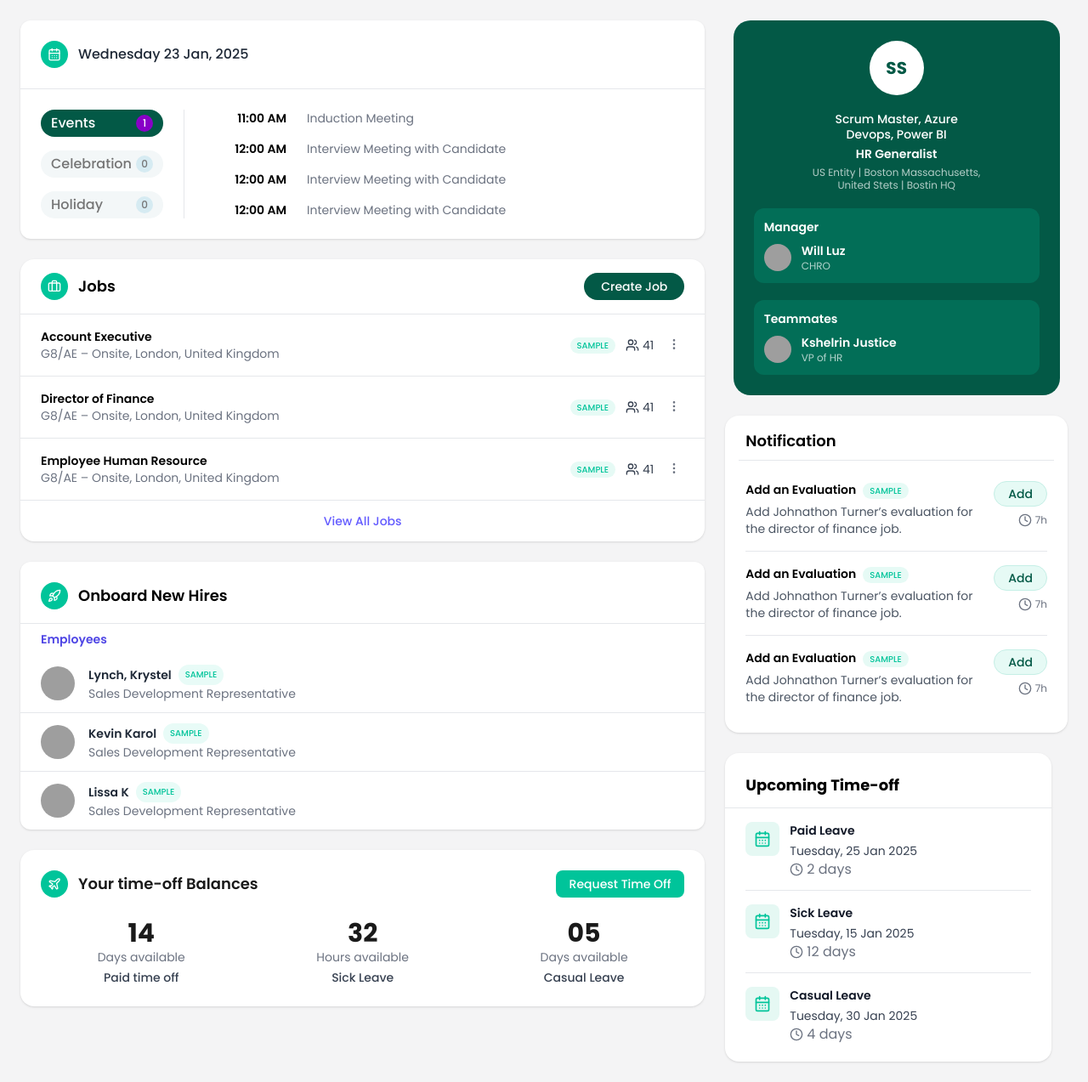
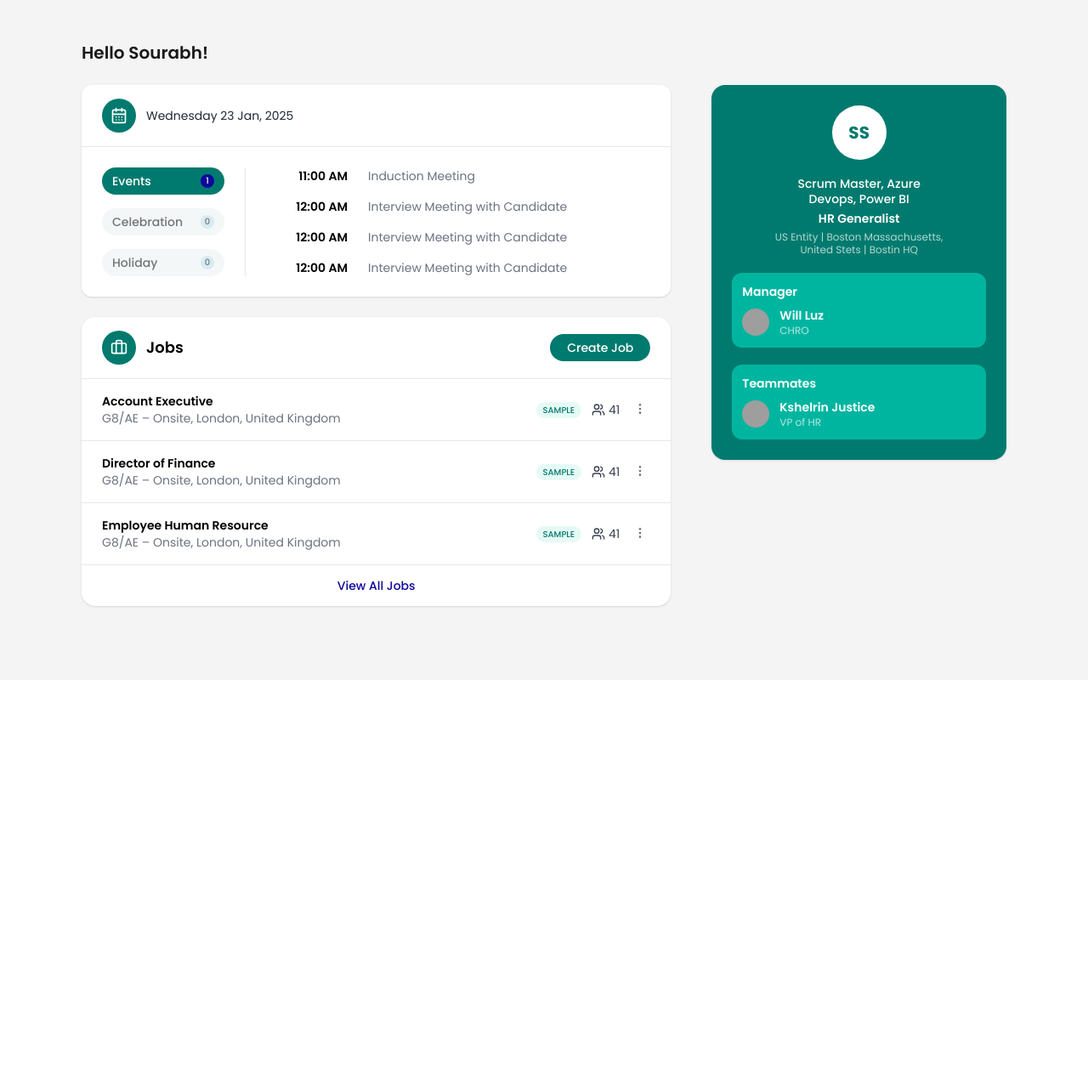
Before and after one commit to dfi-dev/ShareNCare, a React (Vite) app in the folder frontend/: page / in a window 1280 px wide. Shown: the whole page at 85% size. After the commit the page ends 800 px from the top, so only its background shows below. Built offline with nearby package versions, Linux system fonts and the light colour scheme; grey boxes are pictures that could not be loaded; a web font is replaced by a local one.

Commit message:
commiting on 30 jun

```diff
--- a/frontend/src/Dashboard/Components/Dashboard/CalendarCard.jsx
+++ b/frontend/src/Dashboard/Components/Dashboard/CalendarCard.jsx
@@ -18,11 +18,11 @@ const CalendarCard = () => {
 
   return (
     <div className="bg-white rounded-xl shadow">
-      <div className="flex items-center gap-3 p-6 border-b">
-        <IconWrapper>
-          <CalendarDays className="w-4 h-4" />
-        </IconWrapper>
-        <p className="font-medium text-gray-800">Wednesday 23 Jan, 2025</p>
+      <div className="flex items-center gap-3 px-6 py-4 border-b">
+        <div className="w-10 h-10 bg-[#007a6e] rounded-full flex items-center justify-center text-white">
+          <CalendarDays className="w-5 h-5" />
+        </div>
+        <p className="text-sm text-gray-800">Wednesday 23 Jan, 2025</p>
       </div>
       <div className="flex p-6 gap-6">
         {/* Tabs */}
@@ -30,19 +30,17 @@ const CalendarCard = () => {
           {tabs.map((tab, i) => (
             <div
               key={i}
-              className={`flex items-center justify-between px-3 py-1.5 rounded-full text-sm font-medium ${
-                tab.active
-                  ? "bg-[#035946] text-white"
+              className={`flex items-center justify-between px-3 py-1.5 rounded-full text-sm font-medium ${tab.active
+                  ? "bg-[#007a6e] text-white"
                   : "bg-[#F3F7F8] text-[#757575]"
-              }`}
+                }`}
             >
-              <span>{tab.label}</span>
+              <span className="text-sm">{tab.label}</span>
               <span
-                className={`text-xs w-5 h-5 rounded-full flex items-center justify-center ${
-                  tab.active
-                    ? "bg-[#8800C7] text-white"
+                className={`text-[10px] w-4 h-4 rounded-full flex items-center justify-center ${tab.active
+                    ? "bg-[#0e079a] text-white"
                     : "bg-[#D6EBF2] text-[#757575]"
-                }`}
+                  }`}
               >
                 {tab.count}
               </span>
--- a/frontend/src/Dashboard/Components/Dashboard/IconWrapper.jsx
+++ b/frontend/src/Dashboard/Components/Dashboard/IconWrapper.jsx
@@ -1,7 +1,7 @@
 import React from "react";
 
 const IconWrapper = ({ children }) => (
-  <div className="w-8 h-8 bg-[#00C49A] rounded-full flex items-center justify-center text-white">
+  <div className="w-8 h-8 bg-[#007a6e] rounded-full flex items-center justify-center text-white">
     {children}
   </div>
 );
--- a/frontend/src/Dashboard/Components/Dashboard/JobsCard.jsx
+++ b/frontend/src/Dashboard/Components/Dashboard/JobsCard.jsx
@@ -15,12 +15,12 @@ const JobsCard = () => {
     <div className="bg-white rounded-2xl shadow overflow-hidden">
       <div className="flex justify-between items-center px-6 py-4 border-b">
         <div className="flex items-center gap-3">
-          <IconWrapper>
-            <Briefcase className="w-4 h-4" />
-          </IconWrapper>
+          <div className="w-10 h-10 bg-[#007a6e] rounded-full flex items-center justify-center text-white">
+            <Briefcase className="w-5 h-5" />
+          </div>
           <h2 className="text-lg font-semibold text-black">Jobs</h2>
         </div>
-        <button className="bg-[#035946] text-white px-5 py-1.5 rounded-full text-sm font-medium">
+        <button className="bg-[#007a6e] text-white px-5 py-1.5 rounded-full text-sm font-medium">
           Create Job
         </button>
       </div>
@@ -37,7 +37,7 @@ const JobsCard = () => {
             </p>
           </div>
           <div className="flex items-center gap-3">
-            <span className="text-[10px] text-[#00C49A] bg-[#E6FAF5] px-2 py-[2px] rounded-full font-medium">
+            <span className="text-[10px] text-[#007a6e] bg-[#E6FAF5] px-2 py-[2px] rounded-full font-medium">
               SAMPLE
             </span>
             <div className="flex items-center gap-1 text-sm text-gray-700">
@@ -69,7 +69,7 @@ const JobsCard = () => {
       ))}
 
       <div className="text-center px-6 py-3">
-        <button className="text-sm text-[#635BFF] font-medium">View All Jobs</button>
+        <button className="text-sm text-[#0e079a] font-medium">View All Jobs</button>
       </div>
     </div>
   );
--- a/frontend/src/Dashboard/Components/Dashboard/NotificationsCard.jsx
+++ b/frontend/src/Dashboard/Components/Dashboard/NotificationsCard.jsx
@@ -28,20 +28,13 @@ const NotificationItem = () => (
 
 const NotificationsCard = () => {
   return (
-    <div className="bg-white rounded-2xl shadow p-4">
-      {/* Header */}
-      <h2 className="text-lg font-semibold px-2">Notification</h2>
-
-      {/* Header separator */}
-      <hr className="border-t border-gray-200 my-2" />
-
-      {/* Items */}
+    <div className="bg-white rounded-2xl shadow p-6 w-full max-w-sm mx-auto">
+      <h2 className="text-lg font-semibold mb-2 px-2">Notification</h2>
+    <hr className="-mx-6 border-t border-gray-200 my-2" />
       {[...Array(3)].map((_, i, arr) => (
         <div key={i}>
           <NotificationItem />
-          {i < arr.length - 1 && (
-            <hr className="border-t border-gray-200 mx-2" />
-          )}
+          {i < arr.length - 1 && <hr className="border-t border-gray-200 mx-2" />}
         </div>
       ))}
     </div>
--- a/frontend/src/Dashboard/Components/Dashboard/OnboardNewHiresCard.jsx
+++ b/frontend/src/Dashboard/Components/Dashboard/OnboardNewHiresCard.jsx
@@ -24,10 +24,10 @@ const OnboardNewHiresCard = () => {
   return (
     <div className="bg-white rounded-xl shadow p-0 overflow-hidden">
       {/* Header */}
-      <div className="flex items-center gap-3 px-6 pt-6 pb-4">
-        <IconWrapper>
-          <Rocket className="w-4 h-4" />
-        </IconWrapper>
+      <div className="flex items-center gap-3 px-6 py-4 border-b">
+        <div className="w-10 h-10 bg-[#007a6e] rounded-full flex items-center justify-center text-white">
+          <Rocket className="w-5 h-5" />
+        </div>
         <h2 className="text-lg font-semibold text-black">Onboard New Hires</h2>
       </div>
 
@@ -35,7 +35,7 @@ const OnboardNewHiresCard = () => {
       <hr className="border-gray-200" />
 
       {/* Section Title */}
-      <p className="text-sm font-semibold text-indigo-600 px-6 py-2">Employees</p>
+      <p className="text-sm font-semibold text-[#0e079a] px-6 py-2">Employees</p>
 
       {/* Hires List */}
       <div className="divide-y">
@@ -49,7 +49,7 @@ const OnboardNewHiresCard = () => {
             <div>
               <p className="text-sm font-semibold text-gray-800 flex items-center gap-2">
                 {hire.name}
-                <span className="text-[10px] bg-[#E8FBF7] text-[#00C49A] px-2 py-0.5 rounded-full font-medium">
+                <span className="text-[10px] bg-[#E8FBF7] text-[#007a6e] px-2 py-0.5 rounded-full font-medium">
                   SAMPLE
                 </span>
               </p>
--- a/frontend/src/Dashboard/Components/Dashboard/ProfileCard.jsx
+++ b/frontend/src/Dashboard/Components/Dashboard/ProfileCard.jsx
@@ -2,8 +2,8 @@ import React from "react";
 
 const ProfileCard = () => {
   return (
-    <div className="bg-[#035946] text-white rounded-[20px] p-6 space-y-5 w-full max-w-sm mx-auto">
-      <div className="w-16 h-16 rounded-full bg-white text-[#035946] text-xl font-bold flex items-center justify-center mx-auto">
+    <div className="bg-[#007A6E] text-white rounded-2xl shadow p-6 space-y-5 w-full max-w-sm mx-auto">
+      <div className="w-16 h-16 rounded-full bg-white text-[#007A6E] text-xl font-bold flex items-center justify-center mx-auto">
         SS
       </div>
 
@@ -19,7 +19,7 @@ const ProfileCard = () => {
         </p>
       </div>
 
-      <div className="bg-[#00C49A] bg-opacity-20 p-3 rounded-xl space-y-2">
+      <div className="bg-[#00B5A0] p-3 rounded-xl space-y-2">
         <p className="text-sm font-semibold text-white">Manager</p>
         <div className="flex items-center gap-3">
           <img
@@ -34,7 +34,7 @@ const ProfileCard = () => {
         </div>
       </div>
 
-      <div className="bg-[#00C49A] bg-opacity-20 p-3 rounded-xl space-y-2">
+      <div className="bg-[#00B5A0] p-3 rounded-xl space-y-2">
         <p className="text-sm font-semibold text-white">Teammates</p>
         <div className="flex items-center gap-3">
           <img
--- a/frontend/src/Dashboard/Components/Dashboard/TimeOffBalancesCard.jsx
+++ b/frontend/src/Dashboard/Components/Dashboard/TimeOffBalancesCard.jsx
@@ -1,37 +1,49 @@
 import React from "react";
-import { Plane } from "lucide-react";
-import IconWrapper from "./IconWrapper"; // A small wrapper to style icons consistently
+import { Calendar } from "lucide-react";
 
 const TimeOffBalancesCard = () => {
   return (
-    <div className="bg-white rounded-2xl shadow p-6">
-      <div className="flex justify-between items-center mb-6">
+    <div className="bg-white rounded-2xl shadow overflow-hidden w-full max-w-6xl mx-auto">
+      {/* Header - matched with JobsCard */}
+      <div className="flex justify-between items-center px-6 py-4 border-b">
         <div className="flex items-center gap-3">
-          <IconWrapper className="bg-[#E6F7F2] text-[#00C49A]">
-            <Plane className="w-4 h-4" />
-          </IconWrapper>
-          <h2 className="text-lg font-semibold text-[#1A1A1A]">Your time-off Balances</h2>
+          <div className="w-10 h-10 bg-[#007a6e] rounded-full flex items-center justify-center text-white">
+            <Calendar className="w-5 h-5" />
+          </div>
+          <h2 className="text-lg font-semibold text-black">Your time-off Balances</h2>
         </div>
-        <button className="bg-[#00C49A] hover:bg-[#00b48d] text-white px-4 py-1.5 rounded-lg text-sm font-medium transition-all">
+        <button className="bg-[#007A6E] hover:bg-[#006a60] text-white px-5 py-1.5 rounded-full text-sm font-medium">
           Request Time Off
         </button>
       </div>
 
-      <div className="grid grid-cols-3 gap-6 text-center">
-        <div>
-          <p className="text-3xl font-bold text-[#1A1A1A]">14</p>
-          <p className="text-sm text-gray-500">Days available</p>
-          <p className="text-sm mt-1 font-medium text-gray-700">Paid time off</p>
+      {/* Leave cards */}
+      <div className="grid grid-cols-1 md:grid-cols-3 gap-6 p-6">
+        {/* Paid Time Off */}
+        <div className="border-2 border-[#007A6E] rounded-xl p-4 flex flex-col justify-center h-24">
+          <p className="text-sm font-medium text-[#1A1A1A] mb-2">Paid time off</p>
+          <div className="flex items-baseline gap-2">
+            <p className="text-3xl font-extrabold text-[#007A6E]">14</p>
+            <p className="text-sm text-[#1A1A1A]">Days available</p>
+          </div>
         </div>
-        <div>
-          <p className="text-3xl font-bold text-[#1A1A1A]">32</p>
-          <p className="text-sm text-gray-500">Hours available</p>
-          <p className="text-sm mt-1 font-medium text-gray-700">Sick Leave</p>
+
+        {/* Sick Leave - Active */}
+        <div className="bg-[#007A6E] text-white rounded-xl p-4 flex flex-col justify-center h-24">
+          <p className="text-sm font-medium text-white mb-2">Sick Leave</p>
+          <div className="flex items-baseline gap-2">
+            <p className="text-3xl font-extrabold">32</p>
+            <p className="text-sm">Hours available</p>
+          </div>
         </div>
-        <div>
-          <p className="text-3xl font-bold text-[#1A1A1A]">05</p>
-          <p className="text-sm text-gray-500">Days available</p>
-          <p className="text-sm mt-1 font-medium text-gray-700">Casual Leave</p>
+
+        {/* Casual Leave */}
+        <div className="border-2 border-[#007A6E] rounded-xl p-4 flex flex-col justify-center h-24">
+          <p className="text-sm font-medium text-[#1A1A1A] mb-2">Casual Leave</p>
+          <div className="flex items-baseline gap-2">
+            <p className="text-3xl font-extrabold text-[#007A6E]">05</p>
+            <p className="text-sm text-[#1A1A1A]">Days available</p>
+          </div>
         </div>
       </div>
     </div>
--- a/frontend/src/Dashboard/Components/Dashboard/UpcomingTimeOffCard.jsx
+++ b/frontend/src/Dashboard/Components/Dashboard/UpcomingTimeOffCard.jsx
@@ -9,35 +9,27 @@ const timeOffs = [
 
 const UpcomingTimeOffCard = () => {
   return (
-    <div className="bg-white rounded-2xl shadow w-full max-w-sm">
-      {/* Header */}
-      <div className="p-6 pb-3">
-        <h2 className="text-lg font-bold text-black">Upcoming Time-off</h2>
-      </div>
+    <div className="bg-white rounded-2xl shadow p-6 w-full max-w-sm mx-auto">
+      <h2 className="text-lg font-semibold mb-2 px-2">Upcoming Time-off</h2>
+      <hr className="-mx-6 border-t border-gray-200 my-2" />
 
-      {/* Header Separator */}
-      <div className="border-t border-gray-200" />
-
-      {/* Time-Off List */}
-      <div className="p-6 pt-4 space-y-4">
+      <div className="space-y-4">
         {timeOffs.map((leave, i) => (
           <div
             key={i}
-            className={`flex items-start gap-3 ${
-              i !== timeOffs.length - 1 ? "pb-4 border-b border-gray-200" : ""
-            }`}
+            className={`flex gap-3 ${i !== timeOffs.length - 1 ? "pb-4 border-b border-gray-200" : ""}`}
           >
-            {/* Icon */}
-            <div className="w-10 h-10 rounded-lg bg-[#E5F8F3] flex items-center justify-center">
-              <CalendarDays className="text-[#00C49A] w-5 h-5" />
+            {/* Vertically centered icon block */}
+            <div className="w-12 h-12 rounded-lg bg-[#E5F8F3] flex items-center justify-center self-center">
+              <CalendarDays className="text-[#007A6E] w-5 h-5" />
             </div>
 
-            {/* Details */}
+            {/* Text content */}
             <div className="flex-1 space-y-1">
-              <p className="font-semibold text-sm text-gray-900">{leave.type}</p>
-              <p className="text-sm text-gray-700">{leave.date}</p>
+              <p className="font-semibold text-sm text-black">{leave.type}</p>
+              <p className="text-sm text-[#1A1A1A]">{leave.date}</p>
               <div className="flex items-center gap-1 text-xs text-gray-500">
-                <Clock className="w-4 h-4" />
+                <Clock className="w-3 h-3" />
                 <span>{leave.duration}</span>
               </div>
             </div>
--- a/frontend/src/Dashboard/Pages/Dashboard/Dashboard.jsx
+++ b/frontend/src/Dashboard/Pages/Dashboard/Dashboard.jsx
@@ -9,21 +9,27 @@ import UpcomingTimeOffCard from "../../Components/Dashboard/UpcomingTimeOffCard"
 
 export default function Dashboard() {
   return (
-    <div className="min-h-screen bg-[#F4F4F5] p-6">
-      <div className="grid grid-cols-1 lg:grid-cols-[2fr_1fr] gap-6">
+    <div className="min-h-screen bg-[#F4F4F5] px-6 lg:px-24 py-12 space-y-6">
+      {/* Top Greeting */}
+      <div className="text-xl font-semibold text-[#1A1A1A] px-6 lg:px-0">
+        Hello Sourabh!
+      </div>
+
+      {/* Grid Layout */}
+      <div className="grid grid-cols-1 lg:grid-cols-[2fr_1fr] gap-12">
         {/* LEFT SIDE */}
         <div className="space-y-6">
           <CalendarCard />
           <JobsCard />
-          <OnboardNewHiresCard />
-          <TimeOffBalancesCard />
+          {/* <OnboardNewHiresCard />
+          <TimeOffBalancesCard /> */}
         </div>
 
         {/* RIGHT SIDE */}
         <div className="space-y-6">
           <ProfileCard />
-          <NotificationsCard />
-          <UpcomingTimeOffCard />
+          {/* <NotificationsCard />
+          <UpcomingTimeOffCard /> */}
         </div>
       </div>
     </div>
```
